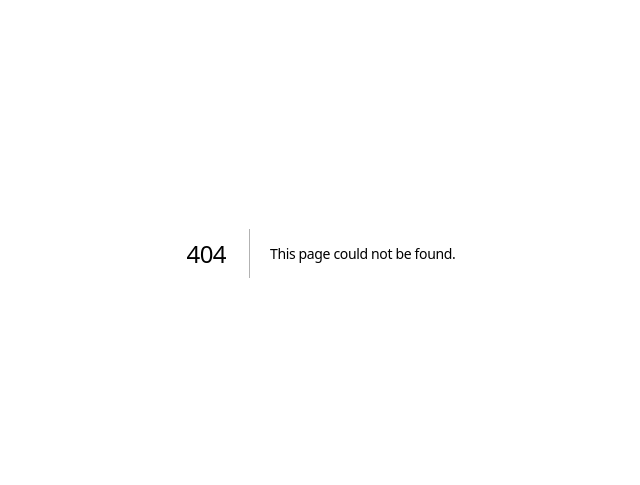
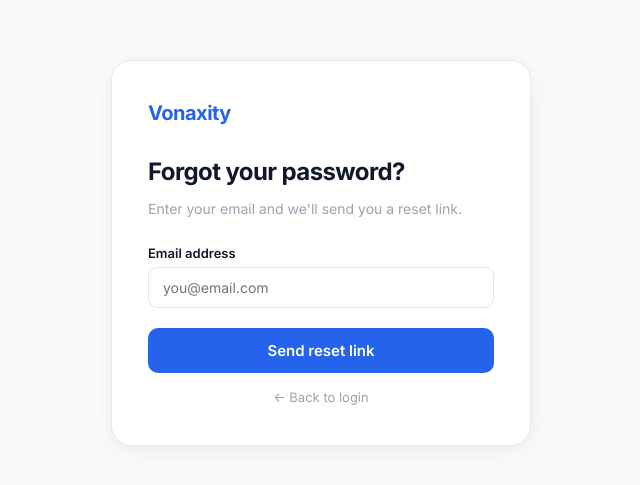
Before and after one commit to KeisNebelli/vonaxitynew, a Next.js app in the folder frontend/: page /1/forgot-password in a window 1280 px wide. Before the commit this address had no page. Shown: the part 147-632 px from the top of the page, without its empty margins (319-959 px from the left). Built offline with nearby package versions, Linux system fonts and the light colour scheme; no server answers.

Commit message:
Add forgot password page

```diff
--- /dev/null
+++ b/frontend/app/[lang]/forgot-password/page.jsx
@@ -0,0 +1,59 @@
+'use client';
+import { useState } from 'react';
+import Link from 'next/link';
+import { api } from '@/lib/api';
+
+const C = { primary:'#2563EB', bg:'#FAFAF9', bgWhite:'#FFFFFF', textPrimary:'#111827', textSecondary:'#6B7280', textTertiary:'#9CA3AF', border:'#E5E7EB', secondary:'#059669', secondaryLight:'#ECFDF5' };
+
+export default function ForgotPasswordPage({ params }) {
+  const lang = params.lang || 'en';
+  const [email, setEmail] = useState('');
+  const [loading, setLoading] = useState(false);
+  const [sent, setSent] = useState(false);
+  const [error, setError] = useState('');
+  const inp = { width:'100%', padding:'11px 14px', borderRadius:9, border:`1.5px solid ${C.border}`, fontSize:14, color:C.textPrimary, background:C.bgWhite, outline:'none', fontFamily:'inherit', boxSizing:'border-box' };
+
+  const handleSubmit = async () => {
+    if (!email) return setError('Please enter your email address.');
+    setLoading(true); setError('');
+    try {
+      await api.forgotPassword(email);
+      setSent(true);
+    } catch (err) {
+      setError(err.message || 'Failed to send reset email.');
+    } finally { setLoading(false); }
+  };
+
+  return (
+    <div style={{ minHeight:'100vh', display:'flex', alignItems:'center', justifyContent:'center', background:C.bg, padding:24 }}>
+      <div style={{ background:C.bgWhite, borderRadius:20, border:`1px solid ${C.border}`, padding:'40px 36px', maxWidth:420, width:'100%', boxShadow:'0 4px 24px rgba(0,0,0,0.06)' }}>
+        <Link href={`/${lang}/login`} style={{ fontSize:20, fontWeight:700, color:C.primary, letterSpacing:'-0.5px', display:'block', marginBottom:32 }}>Vonaxity</Link>
+
+        {sent ? (
+          <div>
+            <div style={{ width:56, height:56, borderRadius:'50%', background:C.secondaryLight, display:'flex', alignItems:'center', justifyContent:'center', marginBottom:20 }}>
+              <svg width="24" height="24" viewBox="0 0 24 24" fill="none" stroke="#059669" strokeWidth="2.5" strokeLinecap="round" strokeLinejoin="round"><polyline points="20 6 9 17 4 12"/></svg>
+            </div>
+            <h2 style={{ fontSize:22, fontWeight:700, color:C.textPrimary, marginBottom:8 }}>Check your email</h2>
+            <p style={{ fontSize:14, color:C.textSecondary, marginBottom:24, lineHeight:1.6 }}>We sent a password reset link to <strong>{email}</strong>. Check your inbox and click the link.</p>
+            <Link href={`/${lang}/login`} style={{ fontSize:14, color:C.primary, fontWeight:600 }}>← Back to login</Link>
+          </div>
+        ) : (
+          <div>
+            <h1 style={{ fontSize:24, fontWeight:700, color:C.textPrimary, marginBottom:8 }}>Forgot your password?</h1>
+            <p style={{ fontSize:14, color:C.textTertiary, marginBottom:28 }}>Enter your email and we'll send you a reset link.</p>
+            <div style={{ marginBottom:20 }}>
+              <label style={{ fontSize:13, fontWeight:600, color:C.textPrimary, display:'block', marginBottom:6 }}>Email address</label>
+              <input style={inp} type="email" placeholder="you@email.com" value={email} onChange={e=>setEmail(e.target.value)} onKeyDown={e=>e.key==='Enter'&&handleSubmit()} autoFocus />
+            </div>
+            {error && <div style={{ background:'#FEF2F2', border:'1px solid #FECACA', borderRadius:9, padding:'11px 14px', fontSize:13, color:'#DC2626', marginBottom:16 }}>{error}</div>}
+            <button onClick={handleSubmit} disabled={loading} style={{ width:'100%', background:C.primary, color:'#fff', border:'none', borderRadius:10, padding:'13px', fontSize:15, fontWeight:600, cursor:'pointer', opacity:loading?0.7:1, marginBottom:16 }}>
+              {loading ? 'Sending...' : 'Send reset link'}
+            </button>
+            <Link href={`/${lang}/login`} style={{ fontSize:13, color:C.textTertiary, display:'block', textAlign:'center' }}>← Back to login</Link>
+          </div>
+        )}
+      </div>
+    </div>
+  );
+}
```
